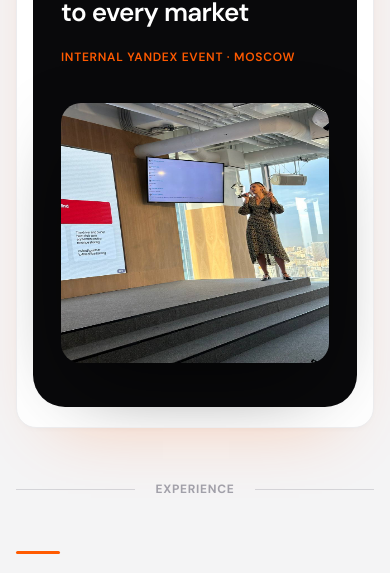
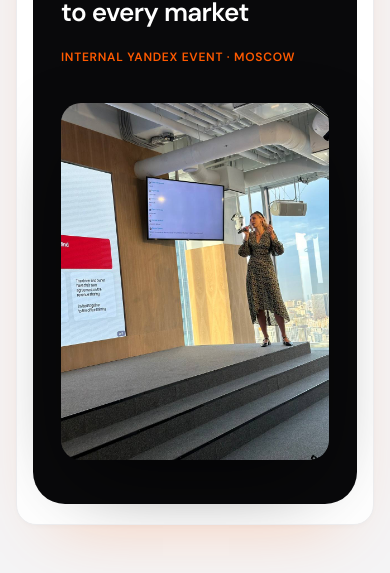
Before and after one commit to daria-ryzhikova/daria-ryzhikova.github.io, a plain HTML site: page index.html in a window 390 px wide. Shown: the part 3795-4368 px from the top of the page. Drawn offline with Linux system fonts and the light colour scheme.

Commit message:
Мобилка: фото со сцены (finale ДРК) в полную ширину, без сжатия по высоте
Co-Authored-By: Claude Opus 4.8 <noreply@anthropic.com>

```diff
--- a/index.html
+++ b/index.html
@@ -608,7 +608,7 @@ background:#fff;border:1px solid var(--cloud);border-radius:10000px;padding:6px
   .gal-3{grid-template-columns:1fr 1fr;gap:8px;}
   .gal-3 .shot img{aspect-ratio:3/4;}
   .gal-3 figcaption{font-size:11px;}
-  .finale-shot img{max-height:260px;}
+  .finale-shot img{max-height:none;width:100%;}
   .split-shot img{width:100%;}
   .lightbox{padding:16px;}
 
```
